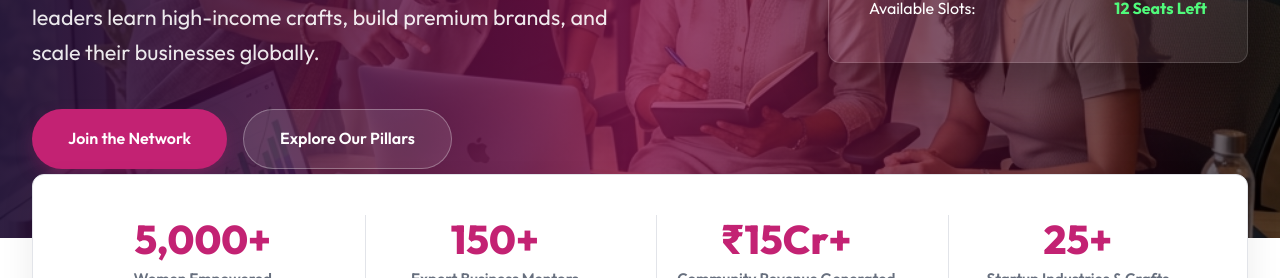
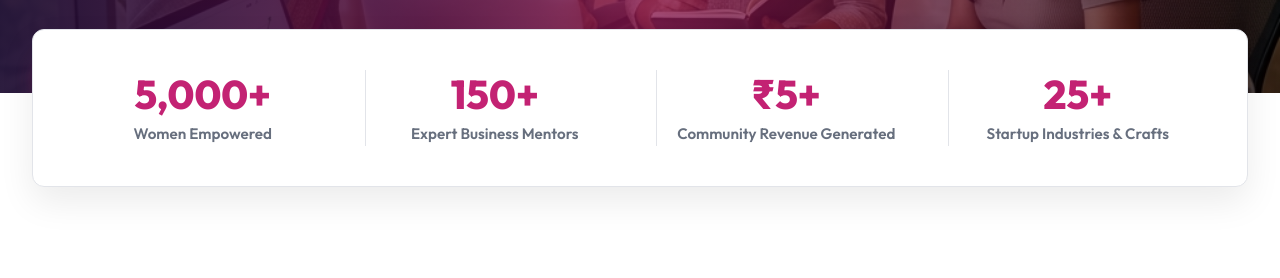
Before and after one commit to Baladeveloper2/penniyam, a Next.js app: page /pen-network in a window 1280 px wide. Shown: the part 522-800 px from the top of the page. Built offline with nearby package versions, Linux system fonts and the light colour scheme; no server answers.

Commit message:
update UI

```diff
--- a/package.json
+++ b/package.json
@@ -4,7 +4,7 @@
   "private": true,
   "scripts": {
     "dev": "next dev",
-    "build": "next build",
+    "build": "prisma generate && next build",
     "start": "next start",
     "lint": "eslint"
   },
--- a/src/app/globals.css
+++ b/src/app/globals.css
@@ -94,6 +94,7 @@ a {
   }
   h1 { font-size: 2.2rem !important; }
   h2 { font-size: 1.8rem !important; }
+  .desktop-only { display: none !important; }
 }
 
 @media (max-width: 480px) {
@@ -141,6 +142,7 @@ a {
     justify-content: center;
     overflow-x: visible;
   }
+  .mobile-only { display: none !important; }
 }
 
 .glass {
--- a/src/app/layout.tsx
+++ b/src/app/layout.tsx
@@ -38,7 +38,7 @@ export default function RootLayout({
         <AuthProvider>
           <div className="flex-wrapper" style={{ display: 'flex', flexDirection: 'column', minHeight: '100vh' }}>
             <Navbar />
-            <main style={{ flex: 1, paddingTop: '110px' }}>{children}</main>
+            <main style={{ flex: 1, paddingTop: '75px' }}>{children}</main>
             <Footer />
           </div>
         </AuthProvider>
--- a/src/app/page.tsx
+++ b/src/app/page.tsx
@@ -14,7 +14,7 @@ export default function Home() {
       <section style={{
         position: "relative",
         overflow: "hidden",
-        paddingBlock: "8rem 6rem",
+        paddingBlock: "5.5rem 4.5rem",
         background: "linear-gradient(135deg, #fff5f8 0%, #f6f0ff 100%)",
         borderBottom: "1px solid var(--border)"
       }}>
--- a/src/app/pen-network/page.tsx
+++ b/src/app/pen-network/page.tsx
@@ -27,7 +27,7 @@ export default function PenNetworkPage() {
       {/* Hero Section */}
       <section style={{
         position: "relative",
-        height: "650px",
+        height: "540px",
         width: "100%",
         display: "flex",
         alignItems: "center",
@@ -47,7 +47,8 @@ export default function PenNetworkPage() {
           background: "linear-gradient(to right, rgba(26, 8, 46, 0.9) 0%, rgba(135, 20, 80, 0.75) 50%, rgba(0, 0, 0, 0.6) 100%)",
           display: "flex",
           alignItems: "center",
-          justifyContent: "center"
+          justifyContent: "center",
+          paddingTop: "3rem"
         }}>
           <div className="container" style={{ display: "grid", gridTemplateColumns: "repeat(auto-fit, minmax(320px, 1fr))", gap: "3rem", alignItems: "center" }}>
             <div className="fade-in" style={{ color: "white" }}>
@@ -160,7 +161,7 @@ export default function PenNetworkPage() {
               <p style={{ color: "var(--muted-foreground)", fontWeight: 600, fontSize: "0.95rem" }}>Expert Business Mentors</p>
             </div>
             <div style={{ borderLeft: "1px solid var(--border)" }}>
-              <h2 style={{ fontSize: "2.5rem", fontWeight: 800, color: "var(--primary)", marginBottom: "0.25rem" }}>₹15Cr+</h2>
+              <h2 style={{ fontSize: "2.5rem", fontWeight: 800, color: "var(--primary)", marginBottom: "0.25rem" }}>₹5+</h2>
               <p style={{ color: "var(--muted-foreground)", fontWeight: 600, fontSize: "0.95rem" }}>Community Revenue Generated</p>
             </div>
             <div style={{ borderLeft: "1px solid var(--border)" }}>
--- a/src/components/Navbar.tsx
+++ b/src/components/Navbar.tsx
@@ -81,15 +81,6 @@ export default function Navbar() {
             {isMenuOpen ? '✕' : '☰'}
           </button>
         </div>
-
-        <style jsx>{`
-        @media (max-width: 768px) {
-          .desktop-only { display: none !important; }
-        }
-        @media (min-width: 769px) {
-          .mobile-only { display: none !important; }
-        }
-      `}</style>
       </nav>
 
       {/* Mobile Menu Overlay - Escaped from Nav Stacking Context */}
```
Also changed, not shown: 1 other file (tests, documents, lock files or other folders).
